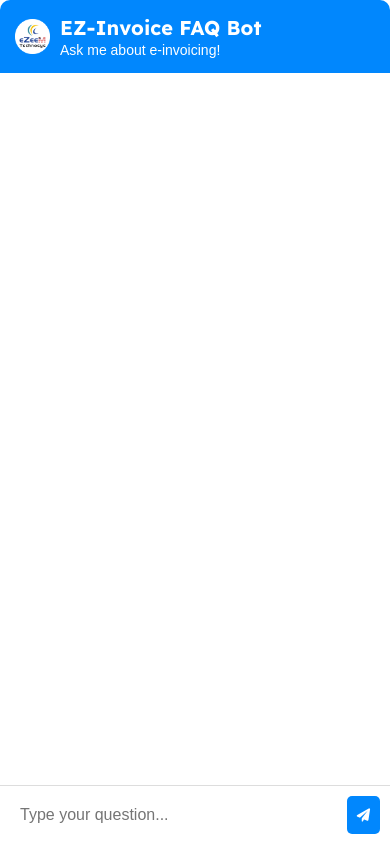
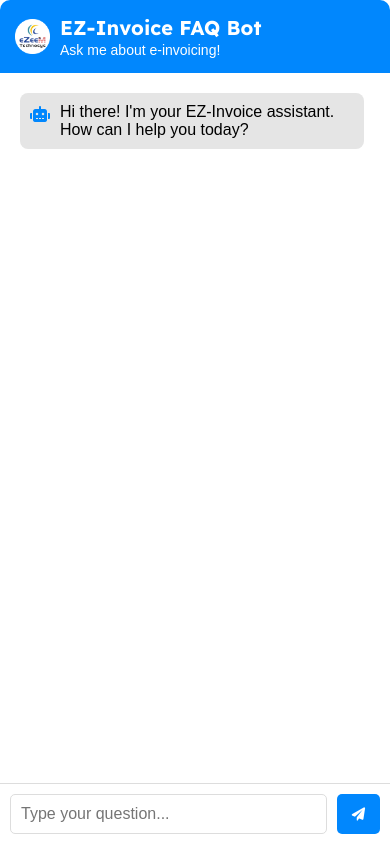
Before and after one commit to ema4ezeem/ezee-e-invoice, a Flask app: page / in a window 390 px wide. Run offline with Flask 3, Linux system fonts and the light colour scheme; parts of the project's set-up code (start-up, migrations or seed data) failed here and were passed over.

Commit message:
Update index.html

```diff
--- a/templates/index.html
+++ b/templates/index.html
@@ -67,7 +67,10 @@
             margin: 5px;
             border-radius: 8px;
             display: flex;
-            align-items: center;
+            align-items: flex-start;
+        }
+        .message-content {
+            word-wrap: break-word;
         }
         .user {
             align-self: flex-end;
@@ -79,11 +82,12 @@
             background: #e5e5e5;
             color: black;
             display: flex;
-            align-items: center;
+            align-items: flex-start;
         }
         .bot i {
             margin-right: 10px;
             color: #0187fd;
+            margin-top: 3px;
         }
         .typing {
             display: flex;
@@ -120,7 +124,7 @@
         input {
             flex: 1;
             padding: 10px;
-            border: none;
+            border: 1px solid #ddd;
             outline: none;
             border-radius: 5px;
             font-size: 16px;
@@ -130,9 +134,24 @@
             background: #0187fd;
             color: white;
             border: none;
-            padding: 10px;
+            padding: 10px 15px;
             border-radius: 5px;
             cursor: pointer;
+            transition: background-color 0.2s;
+        }
+        button:hover {
+            background: #0066cc;
+        }
+        button:disabled {
+            background: #cccccc;
+            cursor: not-allowed;
+        }
+        code {
+            background: #f0f0f0;
+            padding: 2px 4px;
+            border-radius: 3px;
+            font-family: monospace;
+            font-size: 0.9em;
         }
         /* Mobile adjustments */
         @media (max-width: 768px) {
@@ -142,6 +161,9 @@
                 max-width: none;
                 max-height: none;
                 border-radius: 0;
+            }
+            .message {
+                max-width: 90%;
             }
         }
     </style>
@@ -157,18 +179,54 @@
         </div>
         <div class="chat-box" id="chat-box"></div>
         <div class="input-container">
-            <input type="text" id="user-input" placeholder="Type your question..." onkeydown="handleKeyPress(event)">
-            <button onclick="sendMessage()"><i class="fas fa-paper-plane"></i></button>
+            <input type="text" id="user-input" placeholder="Type your question..." onkeydown="handleKeyPress(event)" aria-label="Message input">
+            <button onclick="sendMessage()" id="send-button" aria-label="Send message"><i class="fas fa-paper-plane"></i></button>
         </div>
     </div>
 
     <script>
+        // Initialize chat history storage
+        let chatHistory = localStorage.getItem('ezInvoiceChatHistory') ?
+            JSON.parse(localStorage.getItem('ezInvoiceChatHistory')) : [];
+
+        // Load chat history if available
+        function loadChatHistory() {
+            const chatBox = document.getElementById("chat-box");
+
+            if (chatHistory.length > 0) {
+                chatHistory.forEach(msg => {
+                    let msgDiv = document.createElement("div");
+                    msgDiv.classList.add("message", msg.sender);
+
+                    if (msg.sender === "bot") {
+                        msgDiv.innerHTML = `<i class="fas fa-robot"></i><div class="message-content">${msg.text}</div>`;
+                    } else {
+                        msgDiv.innerHTML = `<div class="message-content">${msg.text}</div>`;
+                    }
+
+                    chatBox.appendChild(msgDiv);
+                });
+
+                chatBox.scrollTop = chatBox.scrollHeight;
+            } else {
+                // Add welcome message if no history
+                addMessage("Hi there! I'm your EZ-Invoice assistant. How can I help you today?", "bot");
+            }
+        }
+
         function sendMessage() {
             let inputField = document.getElementById("user-input");
+            let sendButton = document.getElementById("send-button");
             let message = inputField.value.trim();
+
             if (message === "") return;
 
+            // Disable input during processing
+            inputField.disabled = true;
+            sendButton.disabled = true;
+
             addMessage(message, "user");
+            saveToChatHistory(message, "user");
             inputField.value = "";
 
             let typingIndicator = addTypingIndicator();
@@ -178,33 +236,95 @@
                 headers: { "Content-Type": "application/json" },
                 body: JSON.stringify({ message })
             })
-            .then(response => response.json())
+            .then(response => {
+                if (!response.ok) {
+                    throw new Error(`Server responded with status: ${response.status}`);
+                }
+                return response.json();
+            })
             .then(data => {
                 typingIndicator.remove();
-                addMessage(convertMarkdown(data.response), "bot");
+                let formattedResponse = convertMarkdown(data.response);
+                addMessage(formattedResponse, "bot");
+                saveToChatHistory(formattedResponse, "bot");
             })
-            .catch(() => typingIndicator.remove());
+            .catch(error => {
+                console.error("Error:", error);
+                typingIndicator.remove();
+                addMessage("Sorry, I couldn't process your request. Please try again.", "bot");
+                saveToChatHistory("Sorry, I couldn't process your request. Please try again.", "bot");
+            })
+            .finally(() => {
+                // Re-enable input after processing
+                inputField.disabled = false;
+                sendButton.disabled = false;
+                inputField.focus();
+            });
         }
 
         function addMessage(text, sender) {
             let chatBox = document.getElementById("chat-box");
             let msgDiv = document.createElement("div");
             msgDiv.classList.add("message", sender);
-            msgDiv.innerHTML = sender === "bot" ? `<i class="fas fa-robot"></i> ${text}` : text;
+
+            if (sender === "bot") {
+                msgDiv.innerHTML = `<i class="fas fa-robot"></i><div class="message-content">${text}</div>`;
+            } else {
+                msgDiv.innerHTML = `<div class="message-content">${text}</div>`;
+            }
+
             chatBox.appendChild(msgDiv);
             chatBox.scrollTop = chatBox.scrollHeight;
+        }
+
+        function addTypingIndicator() {
+            let chatBox = document.getElementById("chat-box");
+            let typingDiv = document.createElement("div");
+            typingDiv.classList.add("message", "bot");
+            typingDiv.innerHTML = `<i class="fas fa-robot"></i><div class="typing"><span class="dot"></span><span class="dot"></span><span class="dot"></span></div>`;
+            chatBox.appendChild(typingDiv);
+            chatBox.scrollTop = chatBox.scrollHeight;
+            return typingDiv;
         }
 
         function convertMarkdown(text) {
             return text
                 .replace(/\*\*(.*?)\*\*/g, "<strong>$1</strong>") // Bold
-                .replace(/\n/g, "<br>") // Newlines
-                .replace(/- (.*?)(?=\n|$)/g, "• $1<br>"); // Bullets
+                .replace(/\*(.*?)\*/g, "<em>$1</em>") // Italic
+                .replace(/`(.*?)`/g, "<code>$1</code>") // Inline code
+                .replace(/\n\n/g, "<br><br>") // Paragraph breaks
+                .replace(/\n/g, "<br>") // Line breaks
+                .replace(/- (.*?)(?=\n|$)/g, "• $1<br>") // Bullets
+                .replace(/\[(.*?)\]\((.*?)\)/g, "<a href='$2' target='_blank'>$1</a>"); // Links
+        }
+
+        function saveToChatHistory(text, sender) {
+            chatHistory.push({ text, sender });
+
+            // Keep only the last 50 messages to prevent localStorage overflow
+            if (chatHistory.length > 50) {
+                chatHistory = chatHistory.slice(chatHistory.length - 50);
+            }
+
+            localStorage.setItem('ezInvoiceChatHistory', JSON.stringify(chatHistory));
         }
 
         function handleKeyPress(event) {
-            if (event.key === "Enter") sendMessage();
+            if (event.key === "Enter" && !event.shiftKey) {
+                event.preventDefault();
+                sendMessage();
+            }
         }
+
+        function clearChat() {
+            document.getElementById("chat-box").innerHTML = "";
+            chatHistory = [];
+            localStorage.removeItem('ezInvoiceChatHistory');
+            addMessage("Chat history cleared. How can I help you today?", "bot");
+        }
+
+        // Load chat history or display welcome message on page load
+        document.addEventListener("DOMContentLoaded", loadChatHistory);
     </script>
 </body>
 </html>
```
